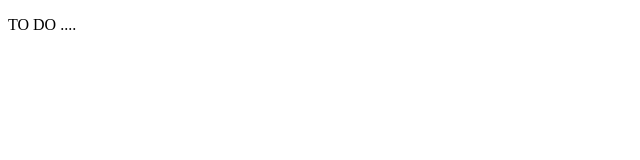
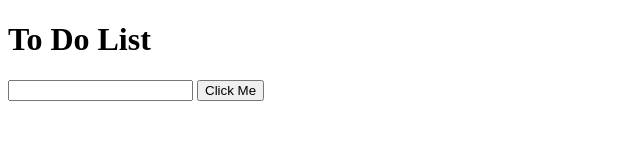
Before and after one commit to braxnu/ToDoIsta, a website: page src/index.html in a window 1280 px wide. Shown: the whole page, without its empty margins (0-640 px from the left). Drawn offline with Linux system fonts and the light colour scheme.

Commit message:
Empty state list. New button and text field.

```diff
--- a/src/index.html
+++ b/src/index.html
@@ -5,6 +5,13 @@
     <title>Title of the document</title>
 </head>
 <body>
-<p>TO DO ....</p>
+    <h1>To Do List</h1>
+    <form id="todoForm">
+        <input id="todoInput">
+        <button type="button" onclick="todoList()">Click Me</button>
+    </form>
+    <ol id="todoList">
+    </ol>
+    <script src="src/js/main.js"></script>
 </body>
 </html>
```
